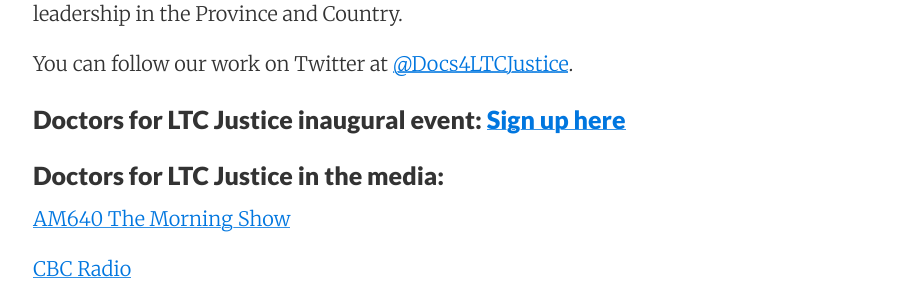
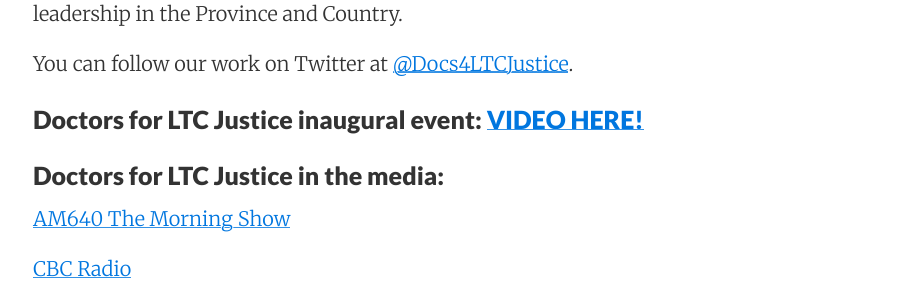
Before and after one commit to Docs4LTCJustice/Docs4LTCJustice.github.io, a Jekyll site: the page built from media.md, in a window 1280 px wide. Shown: the part 349-649 px from the top of the page, without its empty margins (187-1090 px from the left). Built offline with Jekyll 4.4.1, drawn with Linux system fonts in a browser that asks for light colours.

Commit message:
Add files via upload

```diff
--- a/media.md
+++ b/media.md
@@ -13,7 +13,7 @@ Our open letter was released on January 26, 2021. It was a public letter directe
 You can follow our work on Twitter at [@Docs4LTCJustice](https://twitter.com/Docs4LTCJustice).
 
 
-### Doctors for LTC Justice inaugural event: [Sign up here](https://www.eventbrite.ca/e/doctors-for-ltc-justice-panel-event-tickets-138020321497)
+### Doctors for LTC Justice inaugural event: [VIDEO HERE!](https://youtu.be/mU9XNYZSUYQ)
 
 
 ### Doctors for LTC Justice in the media:
```
